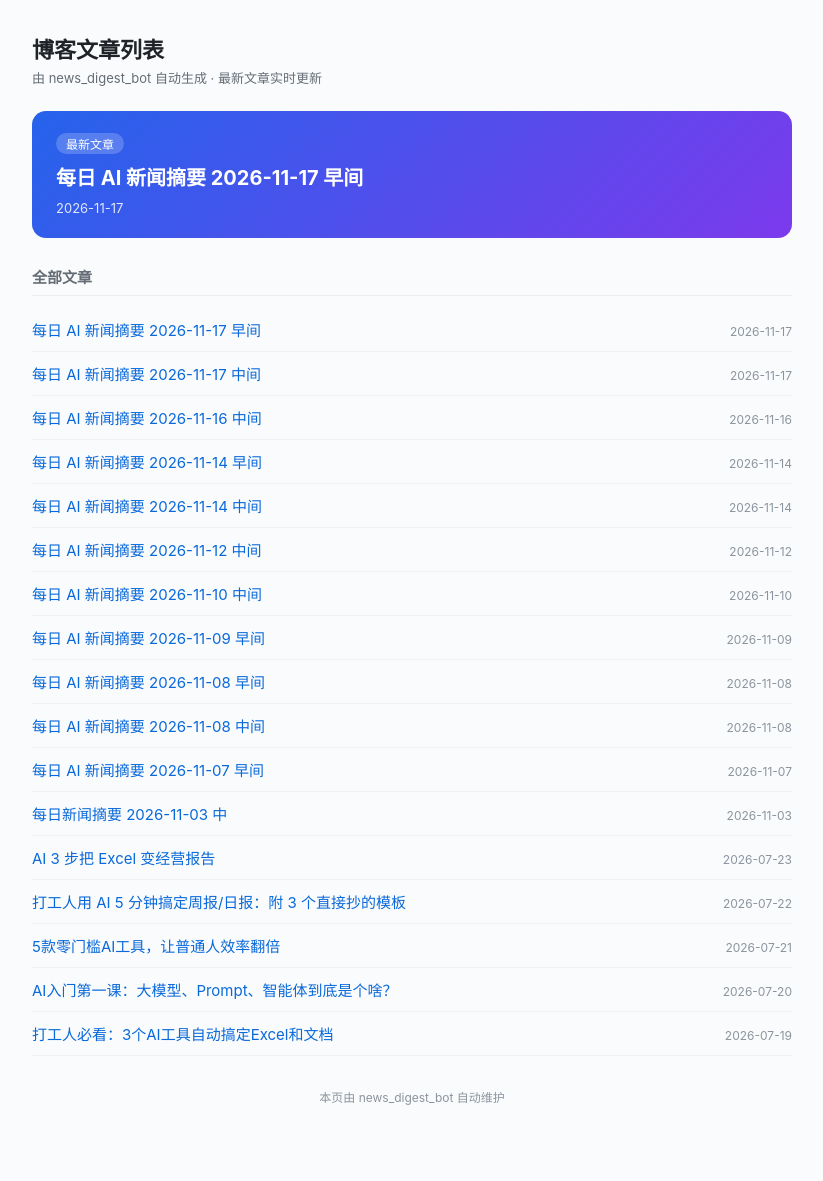
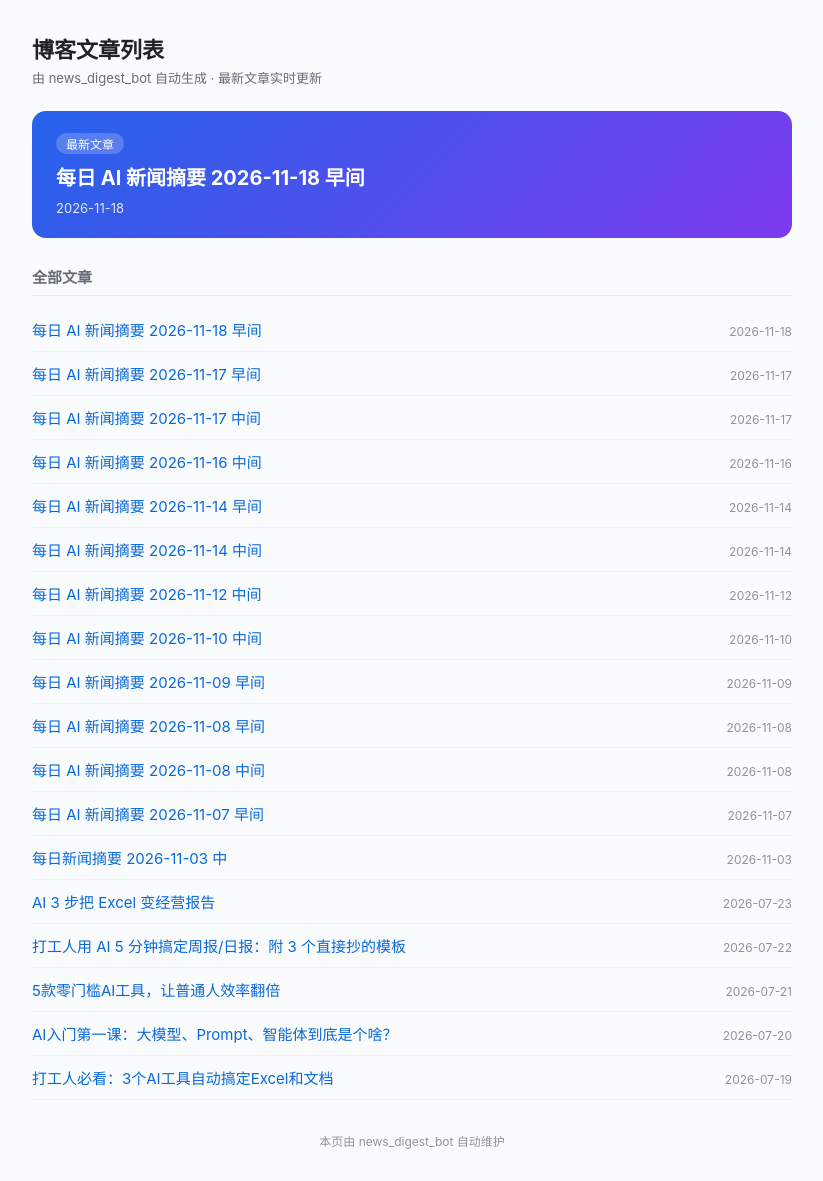
Before and after one commit to xiaoxiaoxiacom/xiaoxiaoxiacom.github.io, a Jekyll site: the page index.html, which Jekyll copies as it is, in a window 1280 px wide. Shown: the whole page, without its empty margins (228-1051 px from the left). Built offline with Jekyll 4.4.1, drawn with Linux system fonts in a browser that asks for light colours; before the commit the page ends 1137 px from its top, so only the background shows below that.

Commit message:
auto: update index.html

```diff
--- a/index.html
+++ b/index.html
@@ -28,11 +28,12 @@
 
     <section class="hero">
       <div class="tag">最新文章</div>
-      <a class="hero-link" href="https://ai.miki.vip/2026/11/17/ai-news-2026-11-17-morning/">每日 AI 新闻摘要 2026-11-17 早间</a>
-      <div class="hero-date">2026-11-17</div>
+      <a class="hero-link" href="https://ai.miki.vip/2026/11/18/ai-news-2026-11-18-morning/">每日 AI 新闻摘要 2026-11-18 早间</a>
+      <div class="hero-date">2026-11-18</div>
     </section>
   <h2>全部文章</h2>
   <ul>
+      <li><a href="https://ai.miki.vip/2026/11/18/ai-news-2026-11-18-morning/">每日 AI 新闻摘要 2026-11-18 早间</a><span class="date">2026-11-18</span></li>
       <li><a href="https://ai.miki.vip/2026/11/17/ai-news-2026-11-17-morning/">每日 AI 新闻摘要 2026-11-17 早间</a><span class="date">2026-11-17</span></li>
       <li><a href="https://ai.miki.vip/2026/11/17/ai-news-2026-11-17-noon/">每日 AI 新闻摘要 2026-11-17 中间</a><span class="date">2026-11-17</span></li>
       <li><a href="https://ai.miki.vip/2026/11/16/ai-news-2026-11-16-noon/">每日 AI 新闻摘要 2026-11-16 中间</a><span class="date">2026-11-16</span></li>
```
